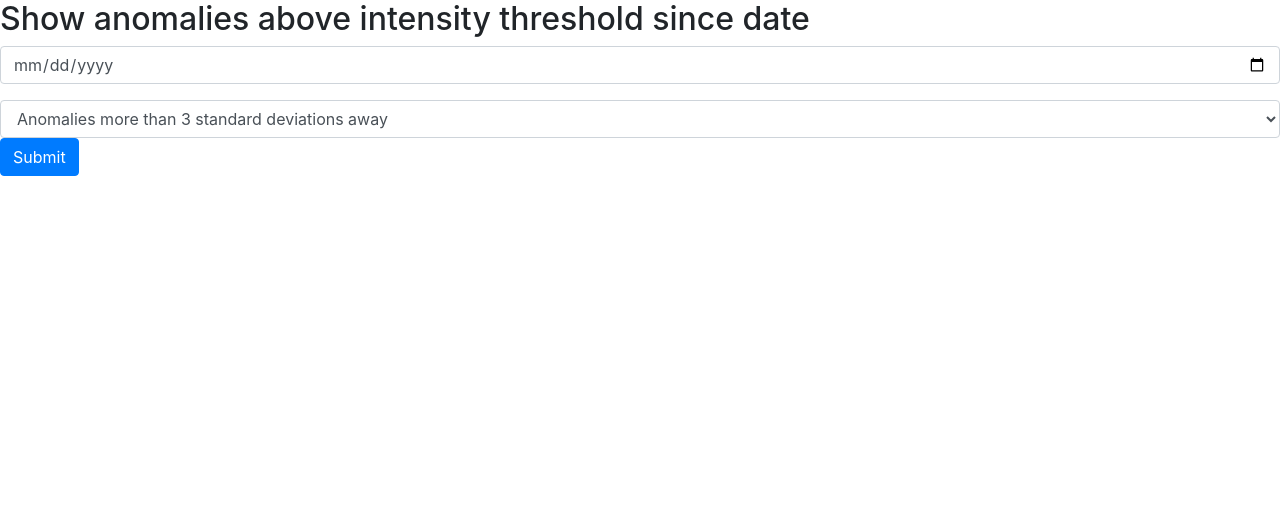
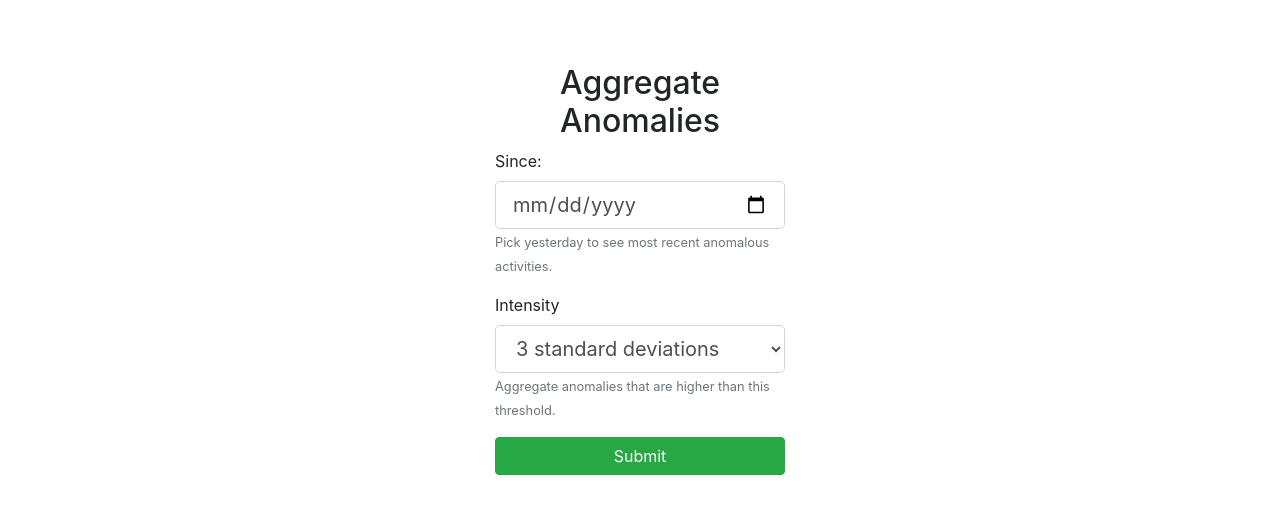
Before and after one commit to sarpuslu/timeseries.live, a Flask app: page / in a window 1280 px wide. Shown: the part 63-577 px from the top of the page. Run offline with Flask 2, Linux system fonts and the light colour scheme; some libraries are stand-ins or nearby versions.

Commit message:
centered form on index

```diff
--- a/front_end/stock_alert_flask/templates/index.html
+++ b/front_end/stock_alert_flask/templates/index.html
@@ -5,39 +5,39 @@
 {% endblock %}
 
 {% block body %}
-	<h2>Show anomalies above intensity threshold since date</h2>
+<div class="container-fluid h-100" style="margin-top:5%">
+    <div class="row justify-content-center align-items-center h-100">
+        <div class="col col-sm-6 col-md-6 col-lg-4 col-xl-3">
+	<h2 style="text-align:center">Aggregate Anomalies</h2>
+            <form  action="{{ url_for('bubbles') }}" method="post">
 
+                <div class="form-group">
+			<label for="since_date">Since:</label>
+                    <input _ngcontent-c0="" class="form-control form-control-lg" placeholder="Aggregation Start Date" type="date" id="since_date" name="since_date">
+               <small id="since_date" class="text-muted">Pick yesterday to see most recent anomalous activities.</small>
+		</div>
 
-	<form action="{{ url_for('bubbles') }}" method="post">
-		<div class="form-group">
-			<input class="form-control" type="date" id="since_date" name="since_date">
-		</div>
-		<div class="form-group">
-			<select class="form-control" name="intensity">
-				<option value="3">Anomalies more than  3 standard deviations away</option>
-				<option value="4">Anomalies more than 4 standard deviations away</option>
-				<option value="5">Anomalies more than 5 standard deviations away</option>
-				<option value="6">Anomalies more than 6 standard deviations away</option>
-				<option value="7">Anomalies more than 7 standard deviations away</option>
-				<option value="8">Anomalies more than 8 standard deviations away</option>
-				<option value="9">Anomalies more than 9 standard deviations away</option>
-				<option value="10">Anomalies more than 10 standard deviations away</option>
-			</select>
-		<div>
-		<div class="form-group">
-			<button class="btn btn-primary">Submit</button>
-		</div>
-	</form>
+                <div class="form-group">
+			<!--<input class="form-control form-control-lg" placeholder="Password" type="password">-->
+			<label for="intensity">Intensity</label>
+		    <select class="form-control form-control-lg" name="intensity" id="intensity">
+			    <option value="3">3 standard deviations</option>
+                                <option value="4">4 standard deviations</option>
+                                <option value="5">5 standard deviations</option>
+                                <option value="6">6 standard deviations</option>
+                                <option value="7">7 standard deviations</option>
+                                <option value="8">8 standard deviations</option>
+                                <option value="9">9 standard deviations</option>
+                                <option value="10">10 standard deviations</option>
+                     </select>
+		     <small id="intensity" class="text-muted">Aggregate anomalies that are higher than this threshold.</small>
+                </div>
+                <div class="form-group">
+                    <button class="btn btn-success btn-block">Submit</button>
+                </div>
+            </form>
+        </div>
+    </div>
+</div>
 
-	<!--
-	<ul>
-		{% for anomaly in anomalies %}
-		<li>
-			<a href="{{ url_for('ticker', ticker=anomaly.code )}}" >
-			{{anomaly.time}} {{anomaly.code}} {{anomaly.percent_change}}
-			</a>
-		</li>
-		{% endfor %}
-	</ul>
-	-->
 {% endblock %}
```
